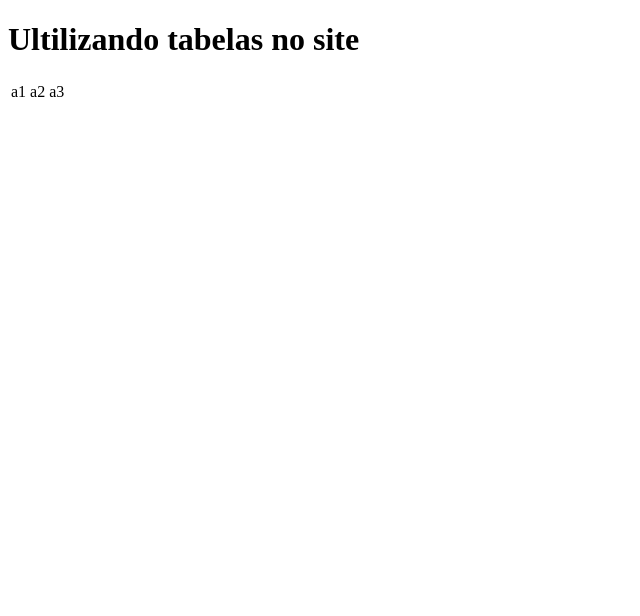
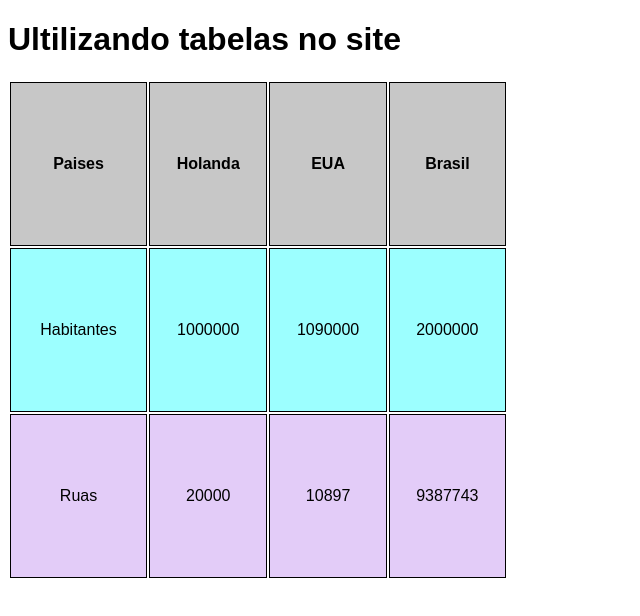
Before and after one commit to felipeiop2/HTML-CSS, a plain HTML site: page EXERCICIO/ex023/index.html in a window 1280 px wide. Shown: the whole page, without its empty margins (0-640 px from the left). Drawn offline with Linux system fonts and the light colour scheme.

Commit message:
atualizei minha tabela

```diff
--- a/EXERCICIO/ex023/index.html
+++ b/EXERCICIO/ex023/index.html
@@ -4,14 +4,53 @@
     <meta charset="UTF-8">
     <meta name="viewport" content="width=device-width, initial-scale=1.0">
     <title>Tabelas</title>
+    <style>
+        body{
+            font-family: Arial, Helvetica, sans-serif;
+        }
+        .paises{
+            font-weight: bolder;
+            background-color: rgba(128, 128, 128, 0.445);
+        }
+        .habitantes{
+            background-color: rgba(0, 255, 255, 0.39);
+        }
+        .ruas{
+            background-color: rgba(137, 43, 226, 0.24);
+        }
+        td{
+            border: 1px solid black;
+            padding: 10px;
+            text-align: center;
+        }
+        table{
+            width: 500px;
+            height: 500px;
+            max-width: 100%;
+            max-height: 100%;
+        }
+    </style>
 </head>
 <body>
     <h1>Ultilizando tabelas no site</h1>
     <table>
-        <tr>
-            <td>a1</td>
-            <td>a2</td>
-            <td>a3</td>
+        <tr class="paises">
+            <td>Paises</td>
+            <td>Holanda</td>
+            <td>EUA</td>
+            <td>Brasil</td>
+        </tr>
+        <tr class="habitantes">
+            <td>Habitantes</td>
+            <td>1000000</td>
+            <td>1090000</td>
+            <td>2000000</td>
+        </tr>
+        <tr class="ruas">
+            <td>Ruas</td>
+            <td>20000</td>
+            <td>10897</td>
+            <td>9387743</td>
         </tr>
     </table>
 </body>
```
